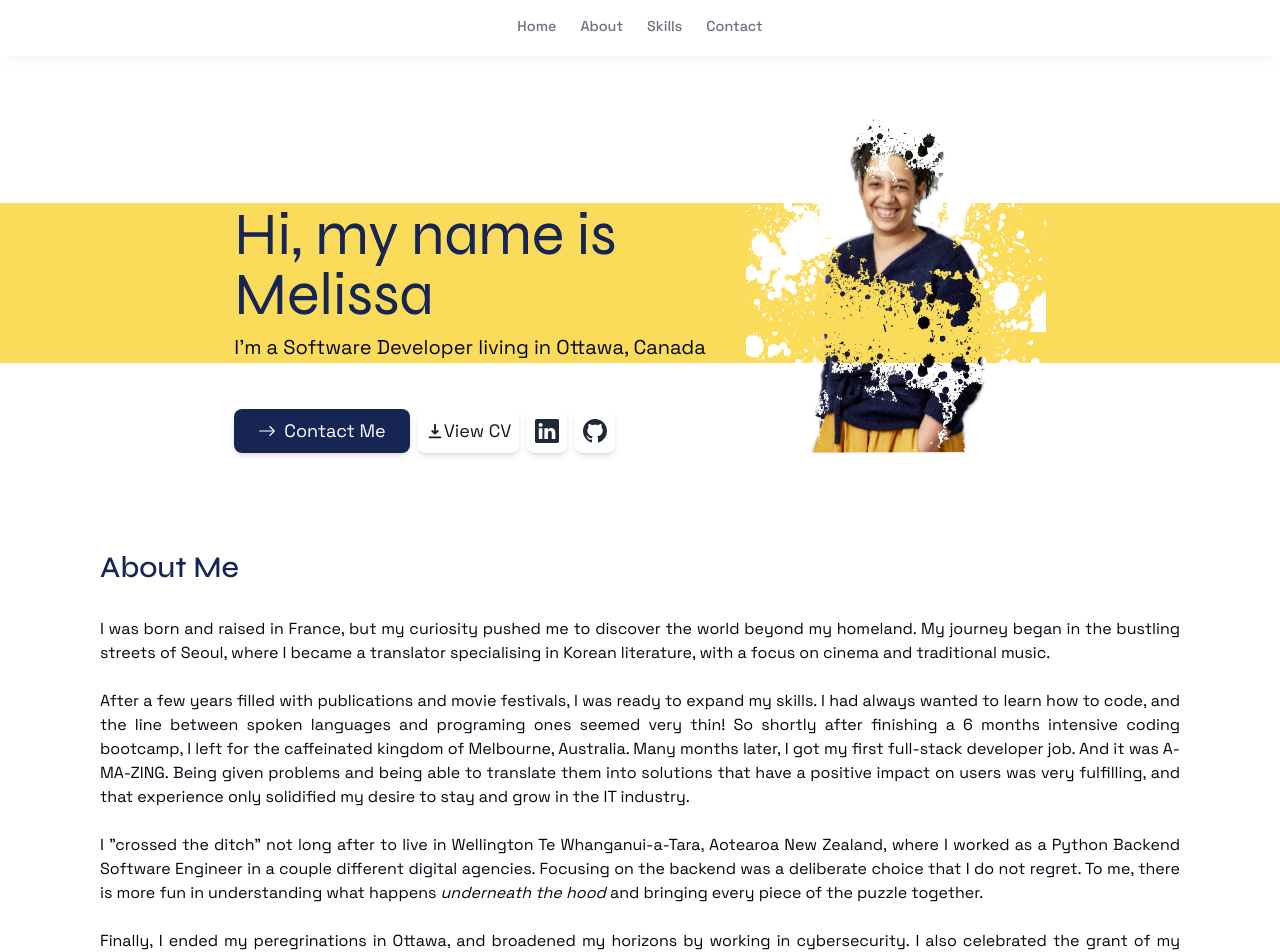
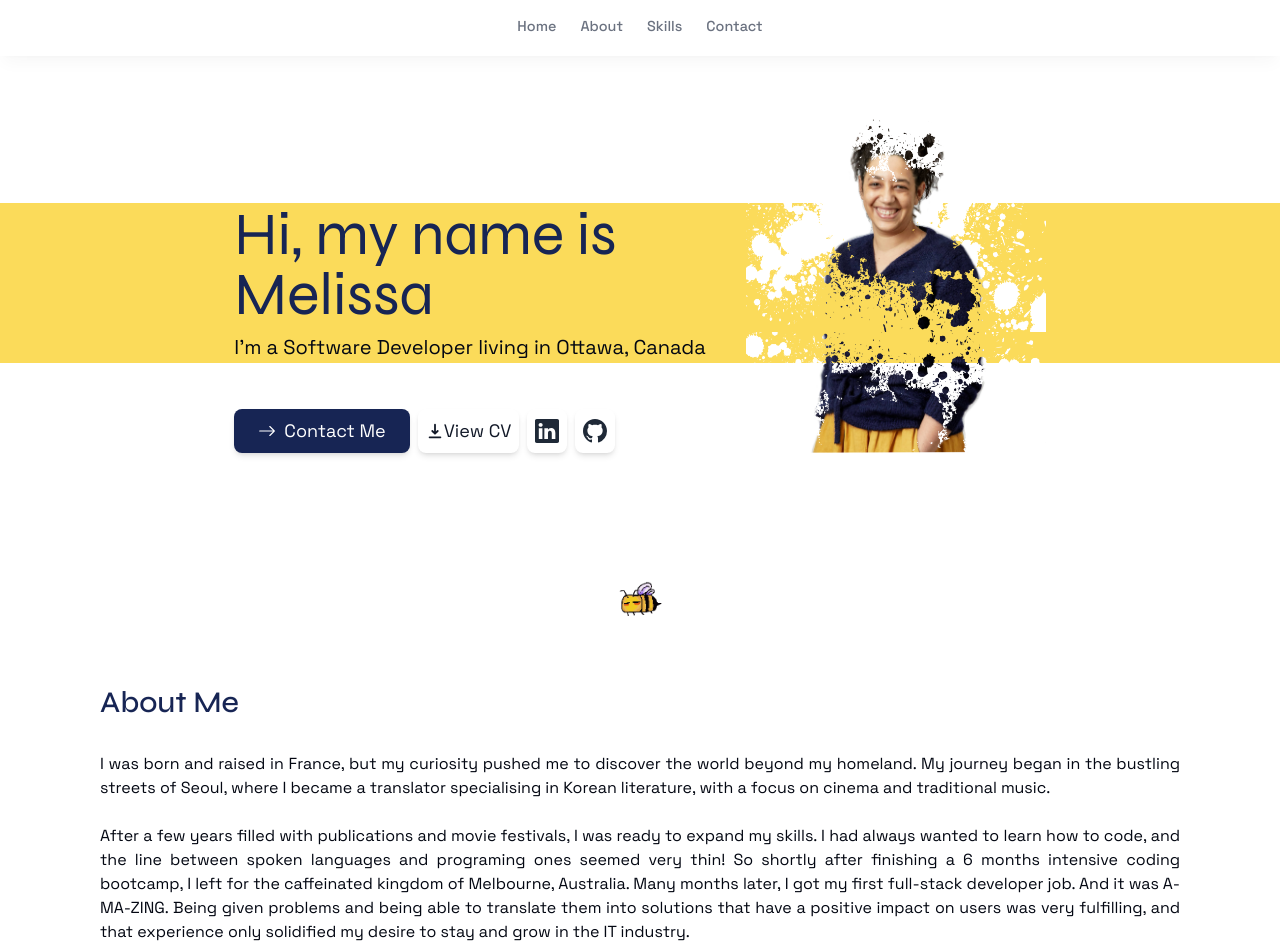
Before and after one commit to MissaDavid/my-profile, a Next.js app: page / in a window 1280 px wide. Shown: the top 952 px of the page. Built offline with nearby package versions, Linux system fonts and the light colour scheme; no server answers.

Commit message:
(images, src): divider section using bee image
Signed-off-by: Mel Tamplin <mei.chohee@gmail.com>

```diff
--- a/src/app/page.tsx
+++ b/src/app/page.tsx
@@ -2,11 +2,13 @@ import Intro from "@/components/intro";
 import About from "@/components/about";
 import Skills from "@/components/skills";
 import Contact from "@/components/contact";
+import Divider from "@/components/divider";
 
 export default function Home() {
   return (
     <main className="flex flex-col items-center px-4 gap-y-16">
       <Intro />
+      <Divider />
       <About />
       <Skills />
       <Contact />
--- a/src/components/about.module.css
+++ b/src/components/about.module.css
@@ -1,3 +1,3 @@
 .about {
-  @apply scroll-mt-20 md:mb-20 text-justify max-w-[1080px] mt-8;
+  @apply scroll-mt-20 md:mb-20 text-justify max-w-[1080px];
 }
--- a/src/components/contact.module.css
+++ b/src/components/contact.module.css
@@ -1,5 +1,7 @@
 .contactSection {
-    @apply my-36
+    @media screen(md) {
+        @apply my-36
+    }
 }
 
 .title {
--- /dev/null
+++ b/src/components/divider.tsx
@@ -0,0 +1,22 @@
+"use client";
+import React from "react";
+import {motion} from "framer-motion";
+import Image from "next/image";
+
+export default function Divider() {
+  return (
+    <motion.div
+      className="mt-16"
+      initial={{opacity: 0, y: 100}}
+      animate={{opacity: 1, y: 0}}
+      transition={{delay: 0.125}}
+    >
+      <Image
+      src="/images/Cute_Bee.png"
+      alt="pixel art of a cute bee"
+      width={45}
+      height={40}
+      />
+    </motion.div>
+  );
+}
```
Also changed, not shown: public/images/Cute_Bee.png (added).
